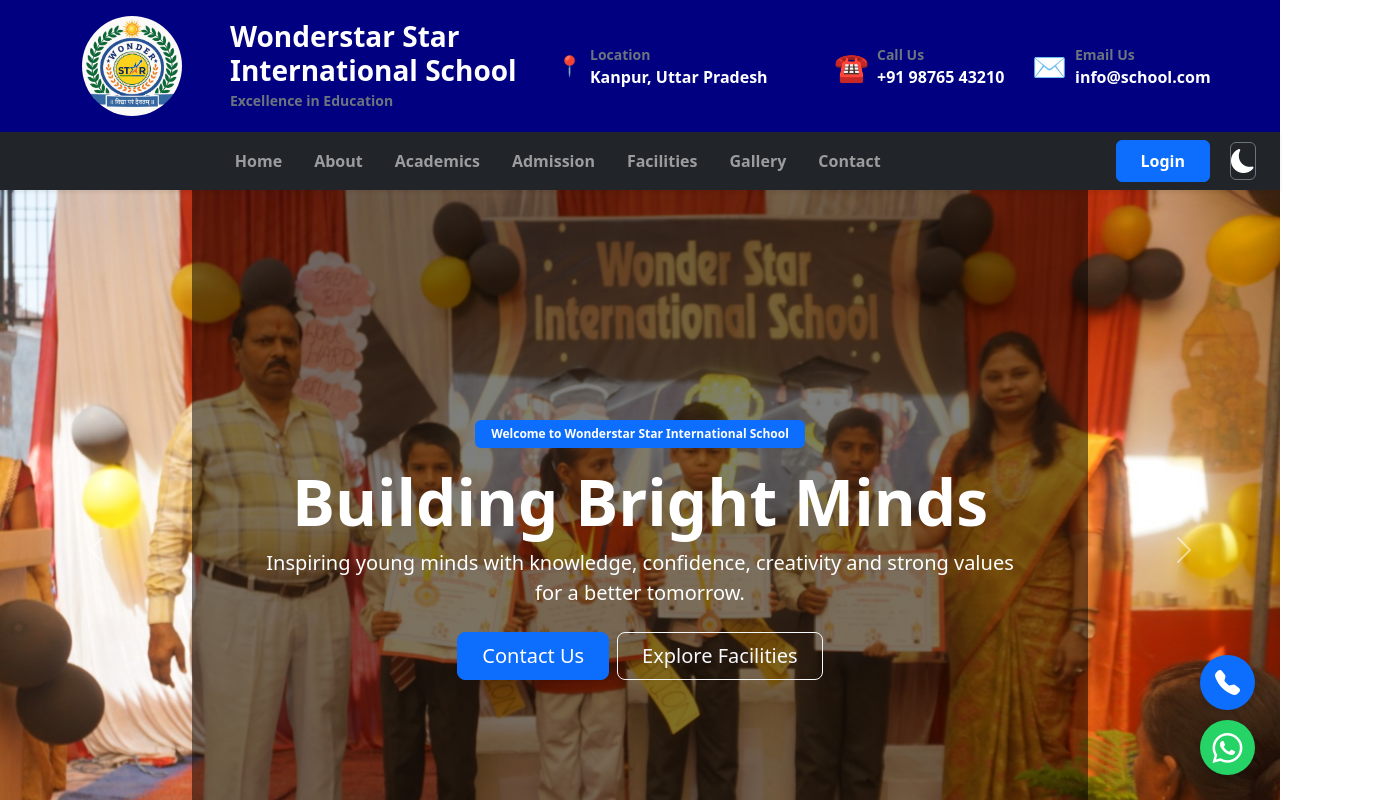
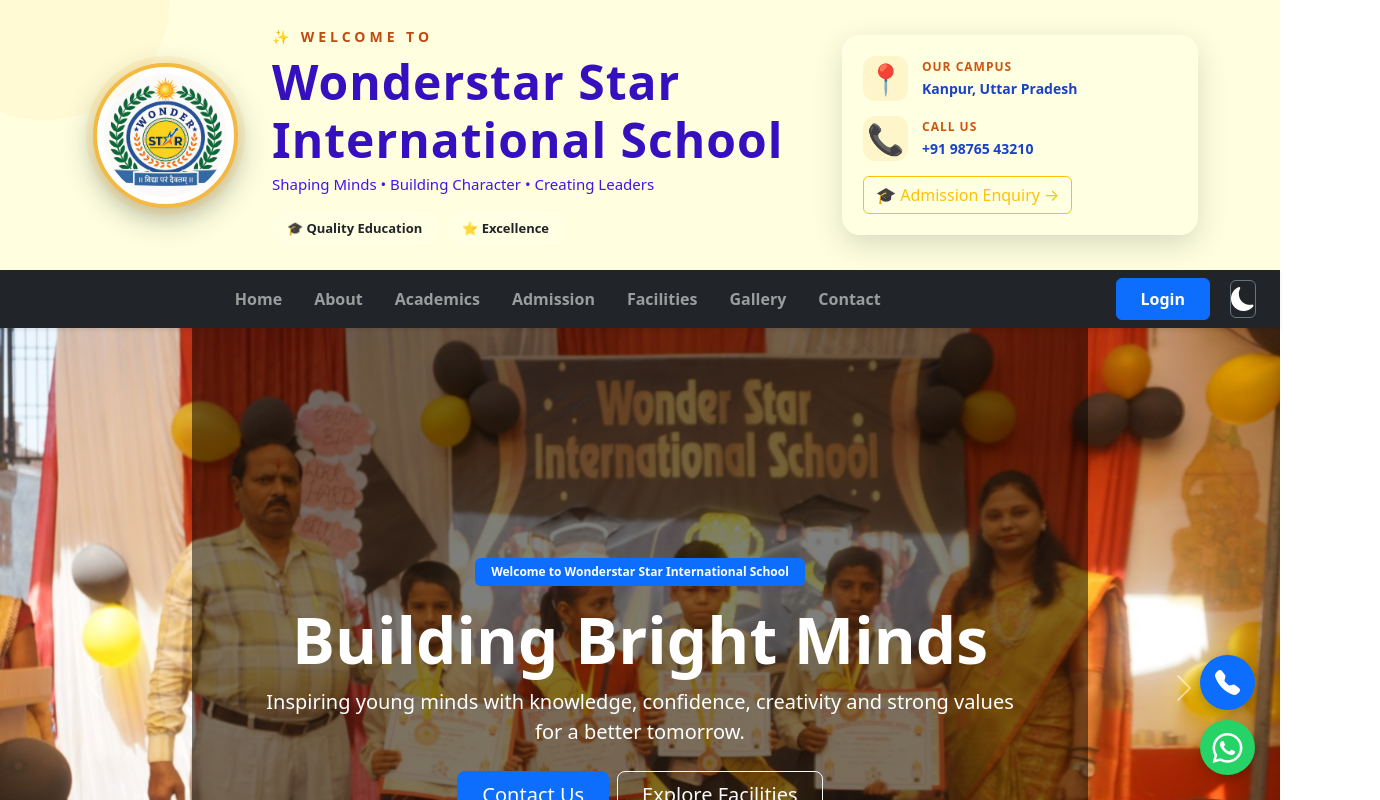
Before and after one commit to adarshkumar006/W-School, a React (Vite) app: page / in a window 1280 px wide. Shown: the top 800 px of the page, 1380 px wide, since content can reach past the window. Built offline with nearby package versions, Linux system fonts and the light colour scheme.

Commit message:
change Header

```diff
--- a/src/components/Header.jsx
+++ b/src/components/Header.jsx
@@ -1,86 +1,74 @@
 import { School } from "../data/schoolData";
+import { Link } from "react-router-dom";
 
 const Header = () => {
   return (
-    <div className=" text-white py-3" style={{backgroundColor:'navy'}}>
-      <div className="container">
+    <header className="school-header">
+      <div className="container py-4">
         <div className="row align-items-center">
 
-          {/* School Name */}
-          <div className="col-md-5 d-flex align-items-center">
-
-            {/* Logo ke liye space */}
-            <div>
-             <img src="logo.jpeg" alt="Logo" style={{ width: "100px", height: "100px" }} className="rounded-circle me-5" />
-            </div>
-
-            <div>
-              <h3 className="mb-0 fw-bold">
-              {School.schoolName}
-              </h3>
-
-              <small className="text-secondary">
-               <b> Excellence in Education </b>
-              </small>
-
-            </div>
-
-          </div>
-
-          {/* Location */}
-          <div className="col-md-3 mt-2 mt-md-0">
-            <div className="d-flex align-items-center">
-              <span className="fs-5 text-primary me-2">📍</span>
-
-              <div>
-                <small className="text-secondary d-block">
-                <b>  Location</b>
-                </small>
-
-                <span className="fw-semibold">
-                  Kanpur, Uttar Pradesh
-                </span>
-              </div>
+          {/* LEFT - Logo */}
+          <div className="col-md-2 text-center mb-3 mb-md-0">
+            <div className="logo-box">
+              <img
+                src="/logo.jpeg"
+                alt="School Logo"
+                className="school-logo"
+              />
             </div>
           </div>
 
-          {/* Phone */}
-          <div className="col-md-2 mt-2 px-1 mt-md-0">
-            <div className="d-flex align-items-center">
-              <span className="fs-3 text-primary me-2">☎</span>
+          {/* CENTER - School Name */}
+          <div className="col-md-6 text-center text-md-start">
+            <span className="welcome-text">
+              ✨ WELCOME TO
+            </span>
 
-              <div>
-                <small className="text-secondary d-block">
-               <b>Call Us</b>
-                </small>
+            <h1 className="school-title">
+              {School.schoolName}
+            </h1>
 
-                <span className="fw-semibold">
-                  +91 98765 43210
-                </span>
-              </div>
+            <p className="school-tagline">
+              Shaping Minds • Building Character • Creating Leaders
+            </p>
+
+            <div className="school-badges">
+              <span>🎓 Quality Education</span>
+              <span>⭐ Excellence</span>
             </div>
           </div>
 
-          {/* Email */}
-          <div className="col-md-2 mt-2 mt-md-0">
-            <div className="d-flex align-items-center">
-              <span className="fs-3 text-primary me-2">✉</span>
+          {/* RIGHT - CTA */}
+          <div className="col-md-4 mt-4 mt-md-0">
+            <div className="header-card">
 
-              <div>
-                <small className="text-secondary d-block">
-                <b> Email Us </b>
-                </small>
+              <div className="header-info">
+                <span>📍</span>
+                <div>
+                  <small>OUR CAMPUS</small>
+                  <strong>Kanpur, Uttar Pradesh</strong>
+                </div>
+              </div>
 
-                <span className="fw-semibold">
-                  info@school.com
-                </span>
+              <div className="header-info">
+                <span>📞</span>
+                <div>
+                  <small>CALL US</small>
+                  <strong>+91 98765 43210</strong>
+                </div>
               </div>
+
+              <Link className="btn btn-outline-warning" to="/admission">
+                🎓 Admission Enquiry
+                <span> →</span>
+              </Link>
+
             </div>
           </div>
 
         </div>
       </div>
-    </div>
+    </header>
   );
 };
 
--- a/src/index.css
+++ b/src/index.css
@@ -1,3 +1,209 @@
+/* Header */
+
+.school-header {
+  background-color:lightyellow;
+}
+
+/* Decorative circles */
+
+.school-header::before {
+  content: "";
+  position: absolute;
+  width: 250px;
+  height: 240px;
+  border-radius: 50%;
+  background: rgba(244, 185, 66, 0.08);
+  top: -120px;
+  left: -80px;
+}
+
+.school-header::after {
+  content: "";
+  position: absolute;
+  width: 300px;
+  height: 300px;
+  border-radius: 50%;
+  background: rgba(255, 255, 255, 0.04);
+  bottom: -180px;
+  right: -100px;
+}
+
+/* Logo */
+
+.logo-box {
+  width: 145px;
+  height: 145px;
+  margin: auto;
+
+  padding: 7px;
+
+  background: white;
+
+  border: 4px solid #f4b942;
+
+  border-radius: 50%;
+
+  box-shadow:
+    0 0 0 7px rgba(244, 185, 66, 0.15),
+    0 10px 30px rgba(0, 0, 0, 0.3);
+}
+
+.school-logo {
+  width: 100%;
+  height: 100%;
+
+  object-fit: cover;
+
+  border-radius: 50%;
+}
+
+/* Welcome */
+
+.welcome-text {
+  color: #c24911;
+
+  font-size: 14px;
+
+  font-weight: 700;
+
+  letter-spacing: 4px;
+}
+
+/* School Name */
+
+.school-title {
+  font-size: clamp(28px, 4vw, 48px);
+
+  font-weight: 800;
+
+  margin: 5px 0;
+
+  letter-spacing: 1px;
+
+  color: rgb(54, 16, 190);
+}
+
+/* Tagline */
+
+.school-tagline {
+  color: #4214e9;
+
+  font-size: 15px;
+
+  margin-bottom: 15px;
+}
+
+/* Badges */
+
+.school-badges {
+  display: flex;
+
+  gap: 10px;
+
+  flex-wrap: wrap;
+}
+
+.school-badges span {
+  padding: 7px 14px;
+
+  border-radius: 30px;
+
+  font-size: 13px;
+
+  font-weight: 600;
+
+  background: rgba(255, 255, 255, 0.1);
+
+  border: 1px solid rgba(255, 255, 255, 0.2);
+}
+
+/* Right Card */
+
+.header-card {
+  padding: 20px;
+
+  border-radius: 18px;
+
+  background: rgba(255, 255, 255, 0.09);
+
+  border: 1px solid rgba(255, 255, 255, 0.18);
+
+  backdrop-filter: blur(10px);
+
+  box-shadow: 0 10px 30px rgba(0, 0, 0, 0.15);
+}
+
+.header-info {
+  display: flex;
+
+  align-items: center;
+
+  gap: 14px;
+
+  margin-bottom: 15px;
+}
+
+.header-info > span {
+  font-size: 30px;
+
+  width: 45px;
+
+  height: 45px;
+
+  display: flex;
+
+  align-items: center;
+
+  justify-content: center;
+
+  background: rgba(244, 185, 66, 0.15);
+
+  border-radius: 12px;
+}
+
+.header-info small {
+  display: block;
+
+  color: #cf550e;
+
+  font-size: 12px;
+
+  font-weight: 700;
+
+  letter-spacing: 1px;
+}
+
+.header-info strong {
+  font-size: 14px;
+
+  color: rgb(27, 66, 196);
+}
+
+/* Admission Button */
+
+/* Mobile */
+
+@media (max-width: 768px) {
+
+  .school-header {
+    text-align: center;
+  }
+
+  .school-title {
+    font-size: 30px;
+  }
+
+  .school-badges {
+    justify-content: center;
+  }
+
+  .header-card {
+    max-width: 400px;
+
+    margin: auto;
+  }
+}
+
 
 /* whataspp */
 .whatsapp-btn {
```
Also changed, not shown: src/components/Navbar.jsx (line endings or trailing spaces).
